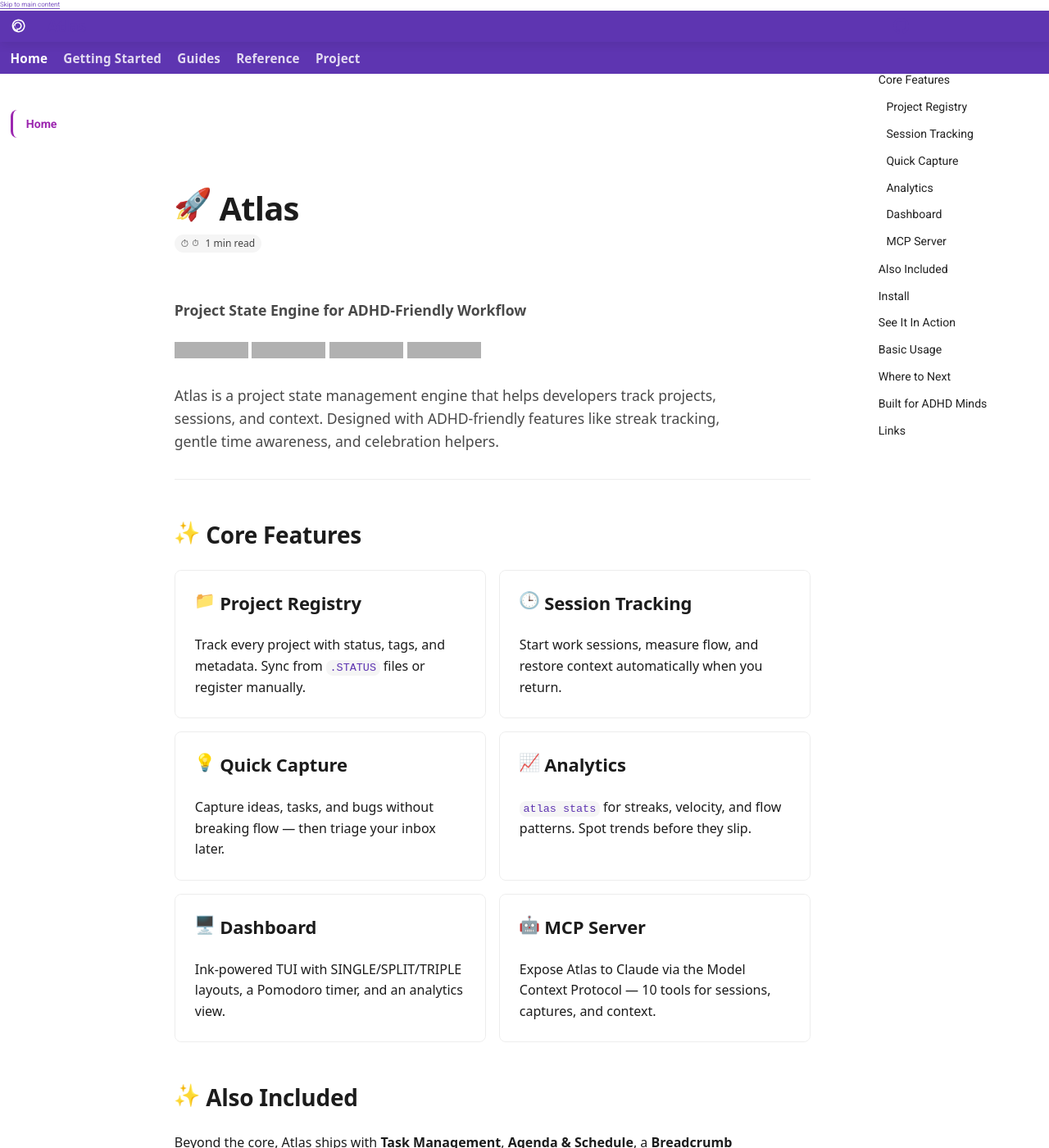
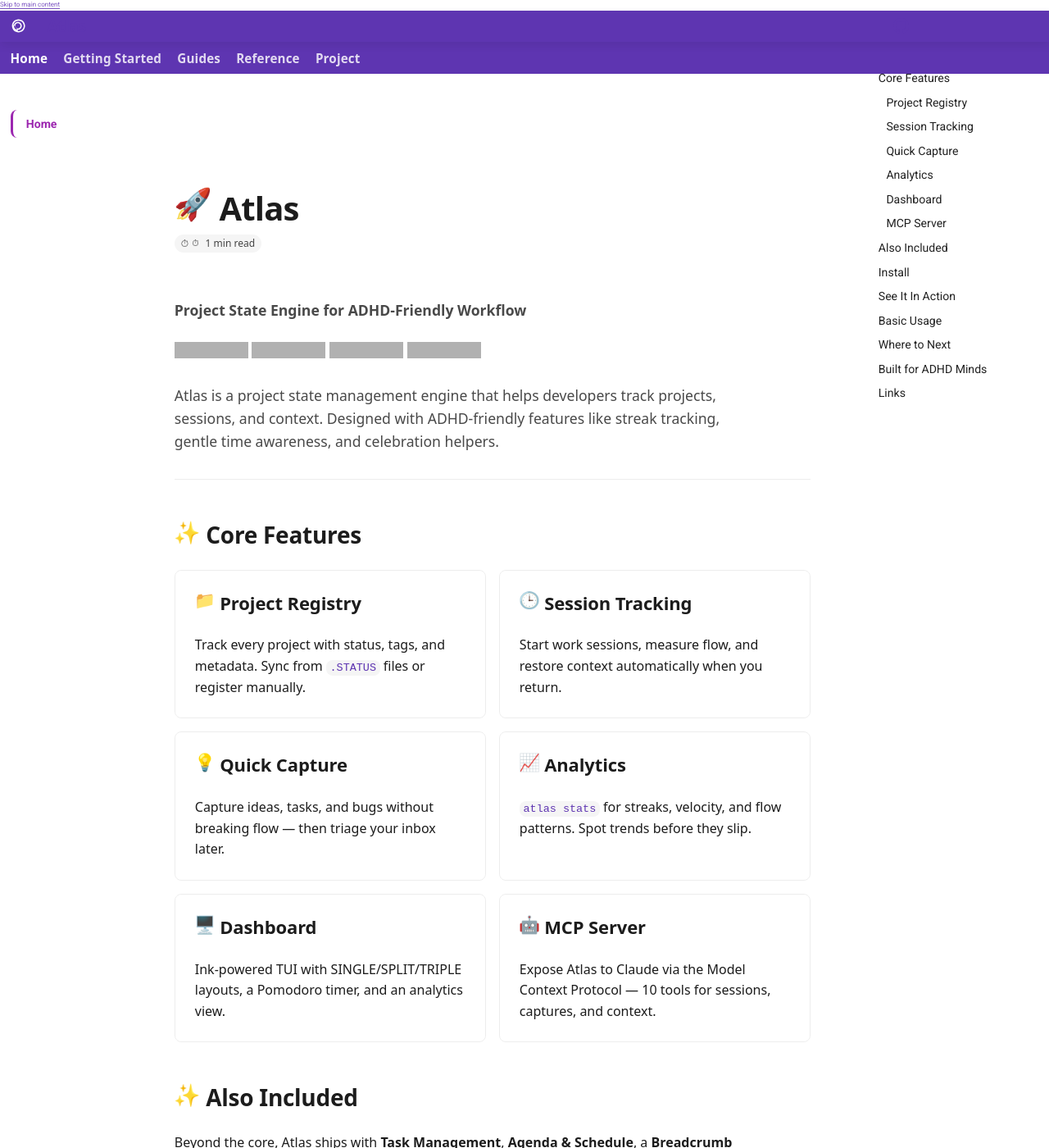
Before and after one commit to Data-Wise/atlas, an MkDocs documentation site: the page built from docs/index.md, in a window 1280 px wide and 1400 px high. Shown: the whole window at 82% size. Built offline with MkDocs 1.6.1 and Material for MkDocs 9.7.7, drawn with Linux system fonts in a browser that asks for light colours; emoji names are drawn with the system emoji font; some web fonts are replaced; comment, search, counter and statistics services are not loaded; grey boxes are pictures that could not be loaded.

Commit message:
docs: tighten TOC line spacing further

```diff
--- a/docs/stylesheets/extra.css
+++ b/docs/stylesheets/extra.css
@@ -309,9 +309,9 @@
 }
 
 .md-nav--secondary .md-nav__link {
-  padding-top: 0.18rem;
-  padding-bottom: 0.18rem;
-  line-height: 1.3;
+  padding-top: 0.12rem;
+  padding-bottom: 0.12rem;
+  line-height: 1.2;
 }
 
 /* Nested (sub-heading) entries — tighter indent */
```
